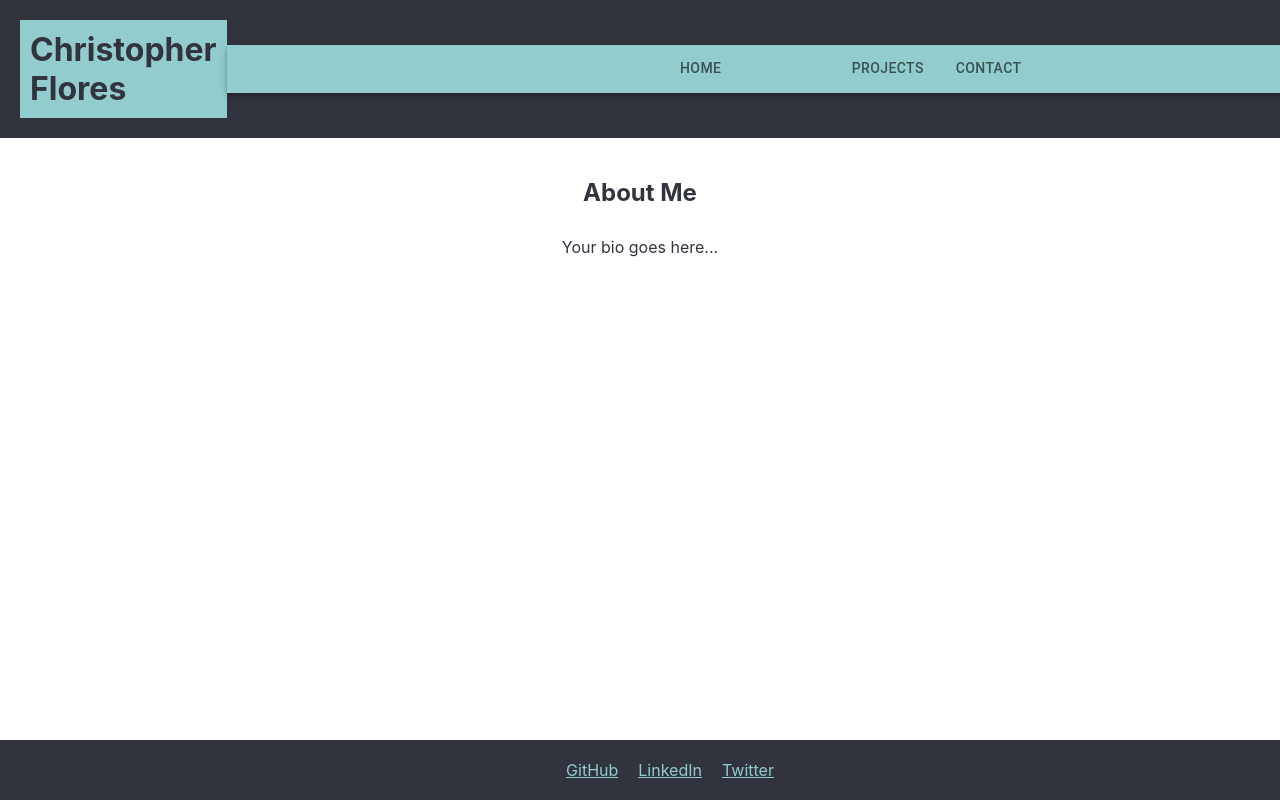
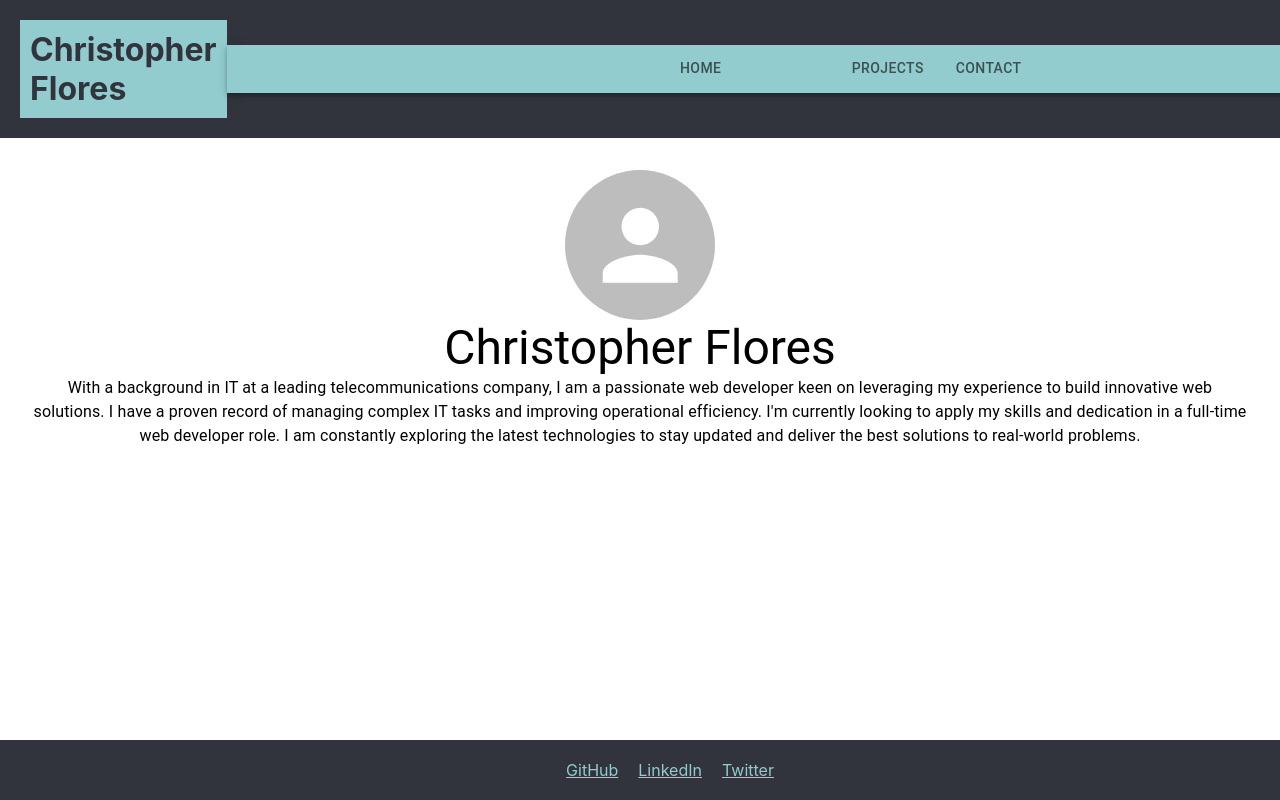
Before and after one commit to christopherflores9312/ReactPortfolio, a React (Create React App) app: page /about in a window 1280 px wide. Shown: the top 800 px of the page. Built offline with nearby package versions, Linux system fonts and the light colour scheme.

Commit message:
added bio

```diff
--- a/src/About.js
+++ b/src/About.js
@@ -1,14 +1,31 @@
 import React from 'react';
-import styles from './About.module.css';
+import { Avatar, Typography, Box } from '@mui/material';
+import { styled } from '@mui/system';
 // import avatar from './path_to_your_image'; // replace with the path to your image
+
+const StyledAvatar = styled(Avatar)({
+  width: '150px',
+  height: '150px',
+  margin: '0 auto',
+});
 
 function About() {
   return (
-    <section className={styles.about}>
-      {/* <img src={avatar} alt="Your Name" /> */}
-      <h2>About Me</h2>
-      <p>Your bio goes here...</p>
-    </section>
+    <Box
+      display="flex"
+      flexDirection="column"
+      alignItems="center"
+      justifyContent="center"
+      padding="2em"
+    >
+      <StyledAvatar  alt="Christopher Flores" />
+      <Typography variant="h3" component="h1">
+        Christopher Flores
+      </Typography>
+      <Typography variant="body1" align="center">
+        With a background in IT at a leading telecommunications company, I am a passionate web developer keen on leveraging my experience to build innovative web solutions. I have a proven record of managing complex IT tasks and improving operational efficiency. I'm currently looking to apply my skills and dedication in a full-time web developer role. I am constantly exploring the latest technologies to stay updated and deliver the best solutions to real-world problems.
+      </Typography>
+    </Box>
   );
 }
 
--- a/src/Home.js
+++ b/src/Home.js
@@ -49,14 +49,17 @@ function Home() {
         minHeight="80vh"
       >
         {/* <StyledAvatar src={avatar} alt="Your Name" /> */}
+        <StyledAvatar alt="Christopher Flores" />
+
         <Typography variant="h3" component="h1">
           About Me
         </Typography>
         <StyledTypography variant="body1">
-          Lorem ipsum dolor sit amet, consectetur adipiscing elit. Ut fringilla, nibh id bibendum rutrum, nulla augue vestibulum nulla, eget bibendum erat sapien ac libero. Sed eget turpis nec ipsum mollis pellentesque. Integer vel turpis at sapien facilisis ultricies.
-        </StyledTypography>
+          With a background in IT at a leading telecommunications company, I am a passionate web developer keen on leveraging my experience to build innovative web solutions. I have a proven record of managing complex IT tasks and improving operational efficiency. I'm currently looking to apply my skills and dedication in a full-time web developer role. I am constantly exploring the latest technologies to stay updated and deliver the best solutions to real-world problems.        </StyledTypography>
 
-        {/* Add the following block to render your Project components */}
+        <Typography variant="h3" component="h1">
+          Projects
+        </Typography>
         {projects.map((project, index) => (
           <Project key={index} {...project} />
         ))}
--- a/src/Projects.js
+++ b/src/Projects.js
@@ -1,14 +1,44 @@
 import React from 'react';
-import styles from './Project.module.css';
+import Project from './Project';
+import { Container, Box } from '@mui/material';
+
+const projects = [
+  {
+    title: "Online Text Editor",
+    image: "https://github.com/christopherflores9312/PWA-Text-Editor/raw/main/screenshot.png",
+    deployedUrl: "https://pwa-text-editor-9312-b4b9cc7dd634.herokuapp.com/",
+    githubUrl: "https://github.com/christopherflores9312/PWA-Text-Editor"
+  },
+  {
+    title: "Online Note Taking App",
+    image: "https://github.com/christopherflores9312/NoteTaker/raw/main/public/assets/example.jpg",
+    deployedUrl: "https://notetaker9312.herokuapp.com/notes",
+    githubUrl: "https://github.com/christopherflores9312/NoteTaker"
+  },
+  {
+    title: "Online Weather Dashboard",
+    image: "https://github.com/christopherflores9312/weather-dashboard/raw/main/assets/img/preview.png",
+    deployedUrl: "https://christopherflores9312.github.io/weather-dashboard/",
+    githubUrl: "https://github.com/christopherflores9312/weather-dashboard"
+  },
+  // add more projects as needed
+];
 
 function Projects({ title, image, deployedUrl, githubUrl }) {
   return (
-    <div className={styles.project}>
-      <h3 className={styles.title}>{title}</h3>
-      <img src={image} alt={title} className={styles.image} />
-      <a href={deployedUrl} className={styles.link}>Deployed Application</a>
-      <a href={githubUrl} className={styles.link}>GitHub Repository</a>
-    </div>
+    <Container maxWidth="md">
+      <Box
+        display="flex"
+        flexDirection="column"
+        justifyContent="center"
+        alignItems="center"
+        minHeight="80vh"
+      >
+        {projects.map((project, index) => (
+          <Project key={index} {...project} />
+        ))}
+      </Box>
+    </Container>
   );
 }
 
```
